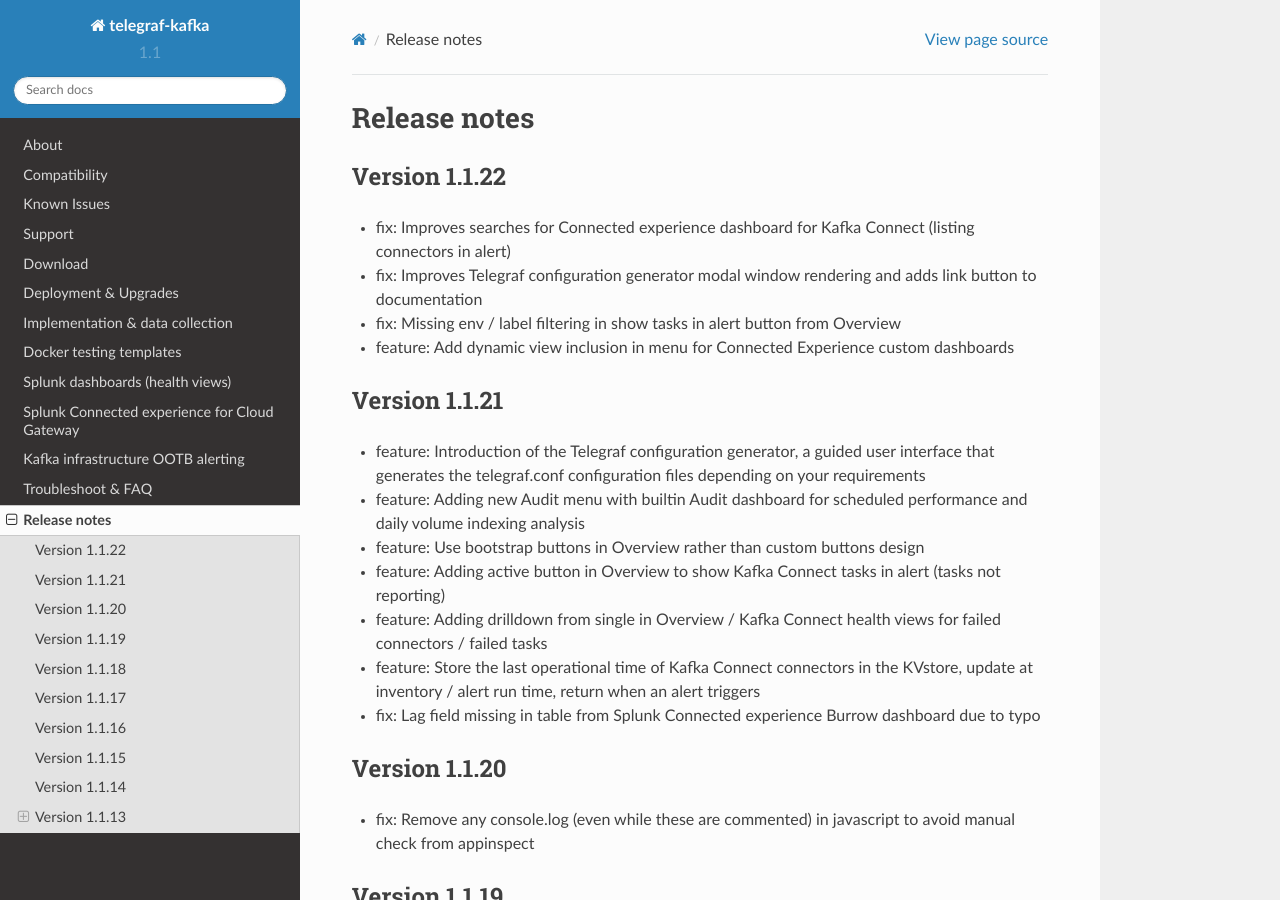
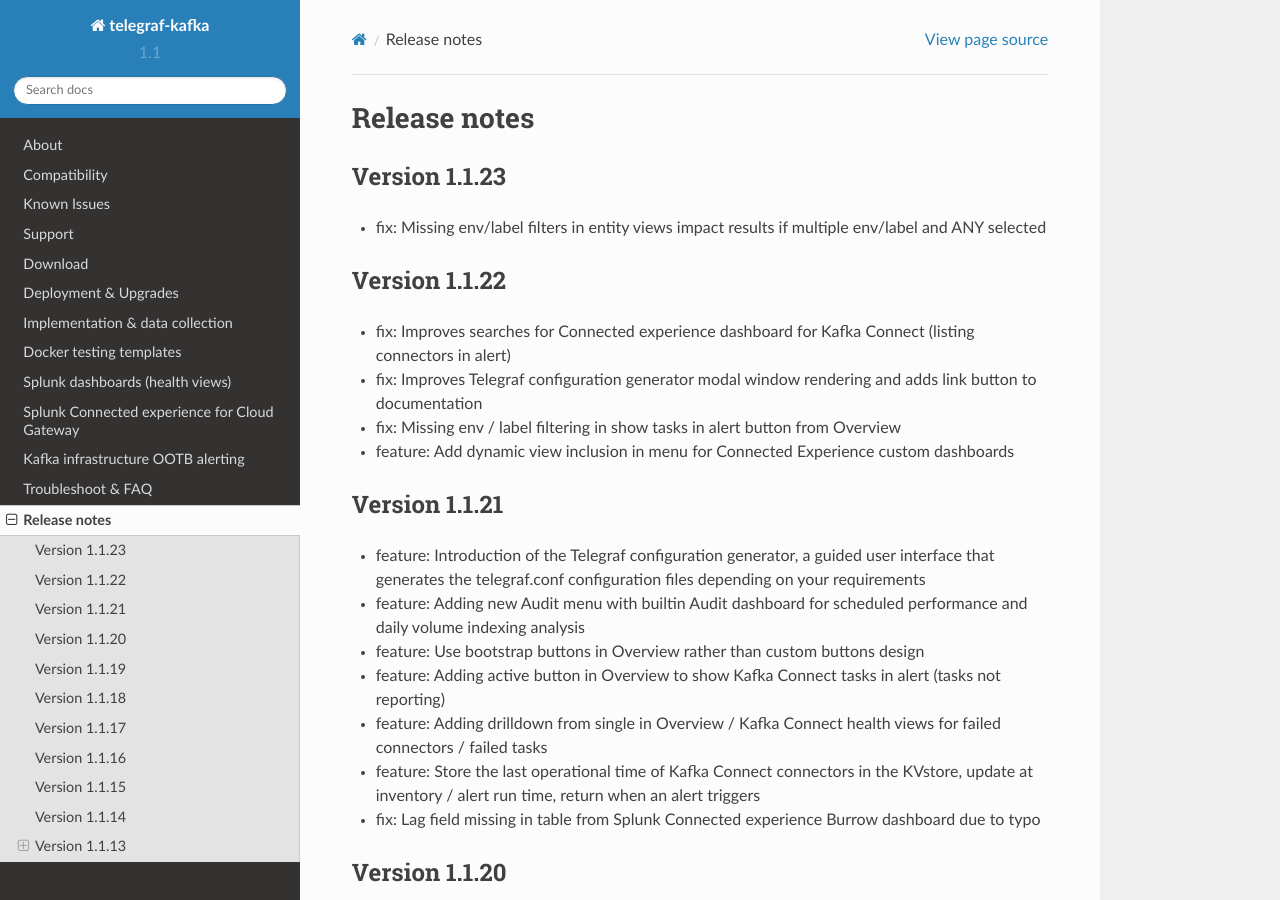
Before and after one commit to guilhemmarchand/telegraf-kafka, a Sphinx documentation site: the page built from docs/releasenotes.rst, in a window 1280 px wide and 900 px high. Built offline with Sphinx 7.4.7 and the Read the Docs theme 2.0.0, drawn with Linux system fonts in a browser that asks for light colours.

Commit message:
Version 1.1.23
- fix: Missing env/label filters in entity views impact results if multiple env/label and ANY selected

```diff
--- a/docs/releasenotes.rst
+++ b/docs/releasenotes.rst
@@ -1,5 +1,11 @@
 Release notes
 #############
+
+==============
+Version 1.1.23
+==============
+
+- fix: Missing env/label filters in entity views impact results if multiple env/label and ANY selected
 
 ==============
 Version 1.1.22
```
Also changed, not shown: 12 other files.
